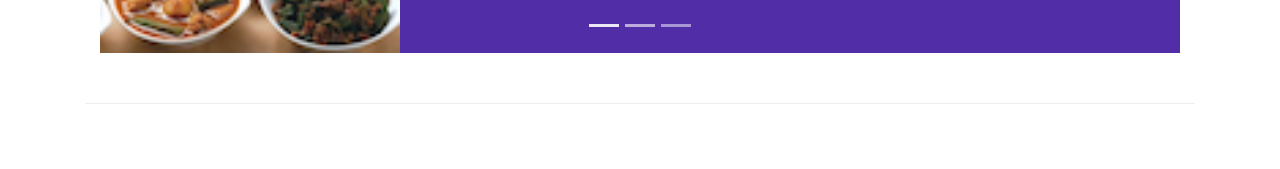
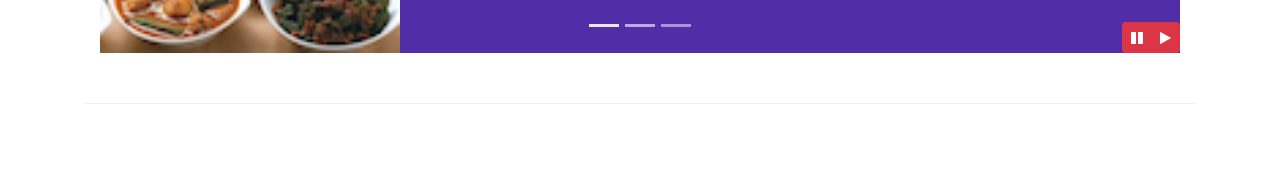
Before and after one commit to Viplava07/Restaurant-Bootstrap, a website: page index.html in a window 1280 px wide. Shown: the part 631-800 px from the top of the page. Drawn offline with nearby package versions, Linux system fonts and the light colour scheme.

Commit message:
Bootstrap and Jquery

```diff
--- a/css/styles.css
+++ b/css/styles.css
@@ -56,3 +56,10 @@ body{
     left: 0;
     min-height: 300px;
 }
+
+#carouselButton {
+    right:15px;
+    position: absolute;
+    bottom: 0px;
+    z-index: 1;
+}
--- a/index.html
+++ b/index.html
@@ -224,6 +224,15 @@
                     <a class="carousel-control-next" href="#mycarousel" role="button" data-slide="next">
                         <span class="carousel-control-next-icon"></span>
                     </a>
+                    <div class="btn-group" id="carouselButton">
+                        <button class="btn btn-danger btn-sm" id="carousel-pause">
+                            <span class="fa fa-pause"></span>
+                        </button>
+                        <button class="btn btn-danger btn-sm" id="carousel-play">
+                            <span class="fa fa-play"></span>
+                        </button>
+                    </div>
+
                 </div>
             </div>
         </div>
@@ -331,6 +340,18 @@
     <script src="node_modules/jquery/dist/jquery.slim.min.js"></script>
     <script src="node_modules/popper.js/dist/umd/popper.min.js"></script>
     <script src="node_modules/bootstrap/dist/js/bootstrap.min.js"></script>
+    <script>
+        $(document).ready(function(){
+            $("#mycarousel").carousel( { interval: 5000 } );
+            $("#carousel-pause").click(function(){
+                $("#mycarousel").carousel('pause');
+            });
+            $("#carousel-play").click(function(){
+                $("#mycarousel").carousel('cycle');
+            });
+        });
+    </script>
+
 </body>
 
 </html>
```
